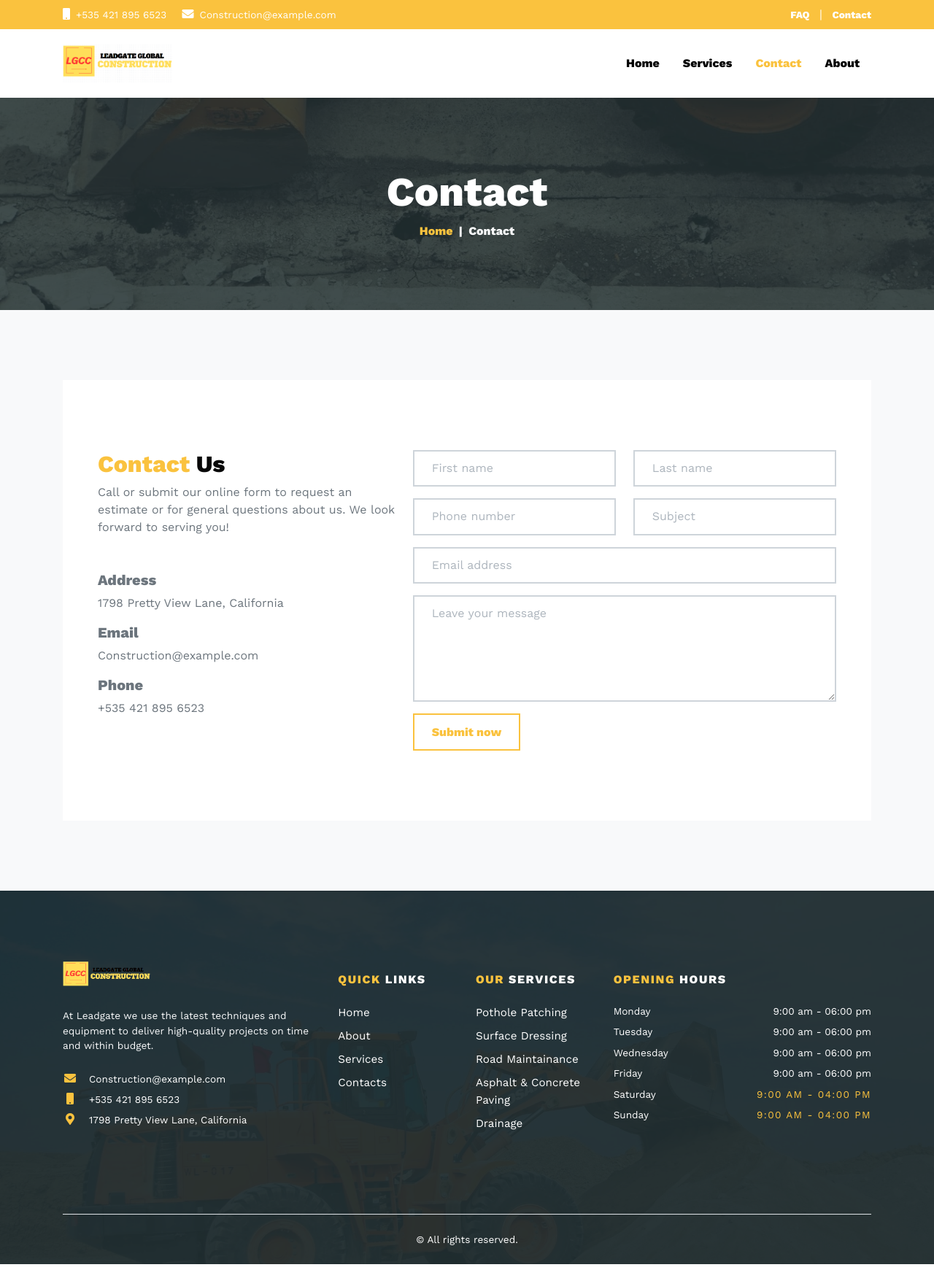
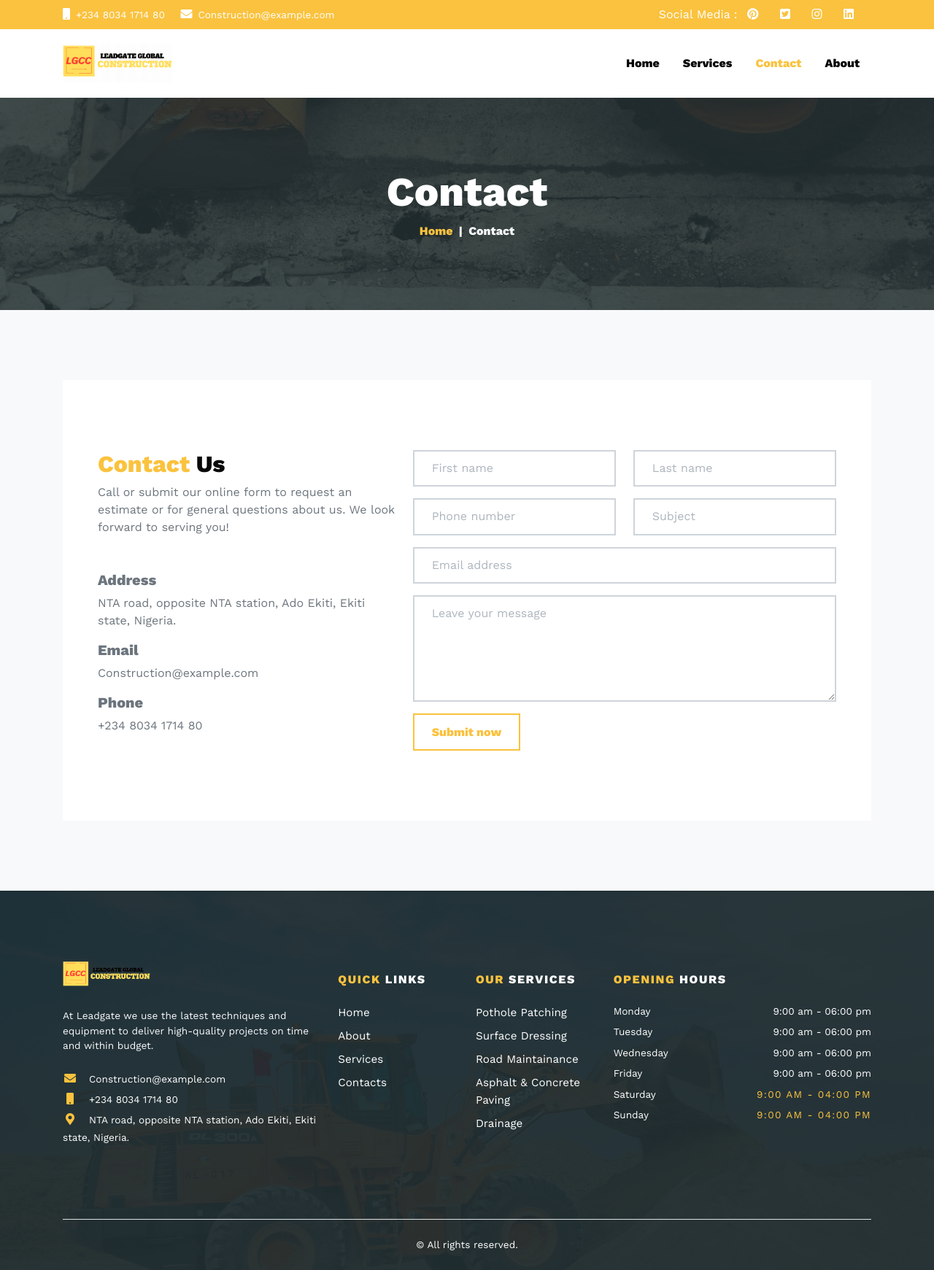
Before and after one commit to blisscom/leadgate, a plain HTML site: page contact.html in a window 1280 px wide. Shown: the whole page at 73% size. Drawn offline with nearby package versions, Linux system fonts and the light colour scheme; no server answers.

Commit message:
leadgate update

```diff
--- a/contact.html
+++ b/contact.html
@@ -12,6 +12,8 @@
     <link rel="stylesheet" href="vendor/leaflet/leaflet.css">
     <!-- Google fonts-->
     <link rel="stylesheet" href="https://fonts.googleapis.com/css?family=Work+Sans:300,400,800&amp;display=swap">
+    <!--fontawesome-->
+    <script src="https://kit.fontawesome.com/61ad9839e5.js" crossorigin="anonymous"></script>
     <!-- theme stylesheet-->
     <link rel="stylesheet" href="css/style.default.css" id="theme-stylesheet">
     <!-- Custom stylesheet - for your changes-->
@@ -27,15 +29,20 @@
           <div class="row">
             <div class="col-lg-7 d-none d-lg-block">
               <ul class="list-inline mb-0">
-                <li class="list-inline-item me-3"><a class="reset-anchor" href="#!"><i class="fas fa-mobile me-2"></i><span class="fw-normal text-sm">+535 421 895 6523</span></a></li>
+                <li class="list-inline-item me-3"><a class="reset-anchor" href="#!"><i class="fas fa-mobile me-2"></i><span class="fw-normal text-sm">+234 8034 1714 80</span></a></li>
                 <li class="list-inline-item"><a class="reset-anchor" href="#!"><i class="fas fa-envelope me-2"></i><span class="fw-normal text-sm">Construction@example.com</span></a></li>
               </ul>
             </div>
             <div class="col-lg-5 text-end">
               <ul class="list-inline mb-0">
-                <li class="list-inline-item"><a class="fw-bold text-sm reset-anchor" href="#!">FAQ</a></li>
+                <li class="list-inline-item">Social Media :</li>
+                <li class="list-inline-item me-3"><a class="reset-anchor" href="https://pin.it/4SkAVad"> <i class="fa-brands fa-pinterest me-2"></i>  </i><span class="fw-normal text-sm"></span></a></li>
+                <li class="list-inline-item me-3"><a class="reset-anchor" href="https://twitter.com/LgccProjects"> <i class="fa-brands fa-square-twitter me-2"></i> </i><span class="fw-normal text-sm"></span></a></li>
+                <li class="list-inline-item me-3"><a class="reset-anchor" href="https://www.instagram.com/leadgate65/"> <i class="fa-brands fa-instagram me-2"></i></i> </i>  </i><span class="fw-normal text-sm"></span></a></li>
+                <li class="list-inline-item me-3"><a class="reset-anchor" href="https://www.linkedin.com/in/leadgate-global-construction-company-5a96a626b"> <i class="fa-brands fa-linkedin me-2"></i>  </i><span class="fw-normal text-sm"></span></a></li>
+                <!-- <li class="list-inline-item"><a class="fw-bold text-sm reset-anchor" href="#!">FAQ</a></li>
                 <li class="list-inline-item">|</li>
-                <li class="list-inline-item"><a class="fw-bold text-sm reset-anchor" href="#!">Contact</a></li>
+                <li class="list-inline-item"><a class="fw-bold text-sm reset-anchor" href="#!">Contact</a></li> -->
               </ul>
             </div>
           </div>
@@ -96,7 +103,7 @@
                 <ul class="list-unstyled mb-0">
                   <li>
                     <h5 class="text-muted">Address</h5>
-                    <p class="text-muted">1798 Pretty View Lane, California</p>
+                    <p class="text-muted">NTA road, opposite NTA station, Ado Ekiti, Ekiti state, Nigeria.</p>
                   </li>
                   <li>
                     <h5 class="text-muted">Email</h5>
@@ -104,7 +111,7 @@
                   </li>
                   <li>
                     <h5 class="text-muted">Phone</h5>
-                    <p class="text-muted">+535 421 895 6523</p>
+                    <p class="text-muted">+234 8034 1714 80</p>
                   </li>
                 </ul>
               </div>
@@ -150,8 +157,8 @@
               <div class="col-lg-4 col-md-6"><img class="mb-4" src="img/leadlogo6-removebg.png" alt="" width="120">
                 <p class="text-light text-sm mb-4">At Leadgate we use the latest techniques and equipment to deliver high-quality projects on time and within budget.</p>
                 <p class="mb-1"><i class="fas me-3 text-primary fa-fw fa-envelope"></i><span class="text-sm">Construction@example.com</span></p>
-                <p class="mb-1"><i class="fas me-3 text-primary fa-fw fa-mobile"></i><span class="text-sm">+535 421 895 6523</span></p>
-                <p class="mb-1"><i class="fas me-3 text-primary fa-fw fa-map-marker-alt"></i><span class="text-sm">1798 Pretty View Lane, California</span></p>
+                <p class="mb-1"><i class="fas me-3 text-primary fa-fw fa-mobile"></i><span class="text-sm">+234 8034 1714 80</span></p>
+                <p class="mb-1"><i class="fas me-3 text-primary fa-fw fa-map-marker-alt"></i><span class="text-sm">NTA road, opposite NTA station, Ado Ekiti, Ekiti state, Nigeria.</span></p>
               </div>
               <div class="col-lg-2 col-md-6">
                 <h6 class="text-uppercase text-primary mt-3 mb-4">Quick <span class="text-white">links</span></h6>
```
Also changed, not shown: index.html (+14 -7 lines), services.html (+12 -5 lines), img/leadgateCE.jpg (added), img/pinterest.png (added).
